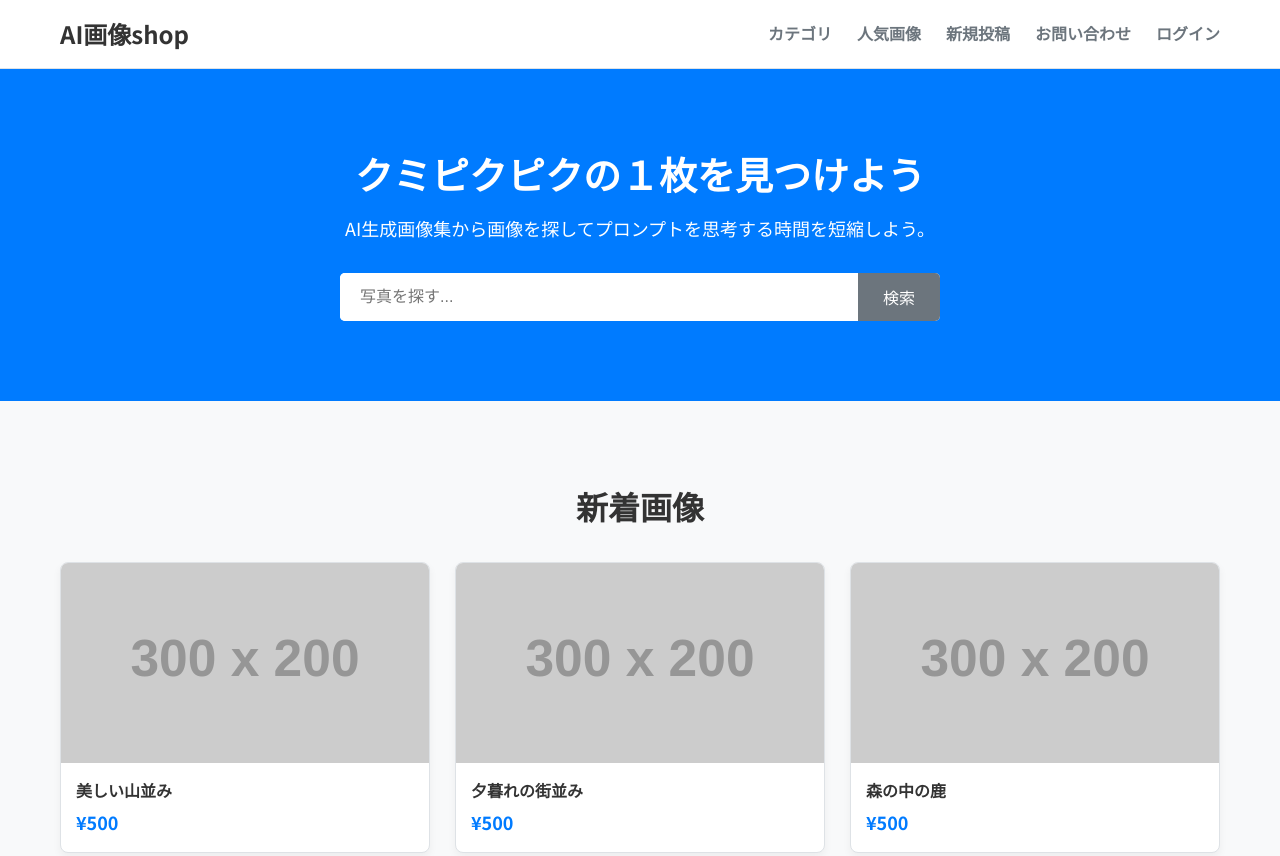
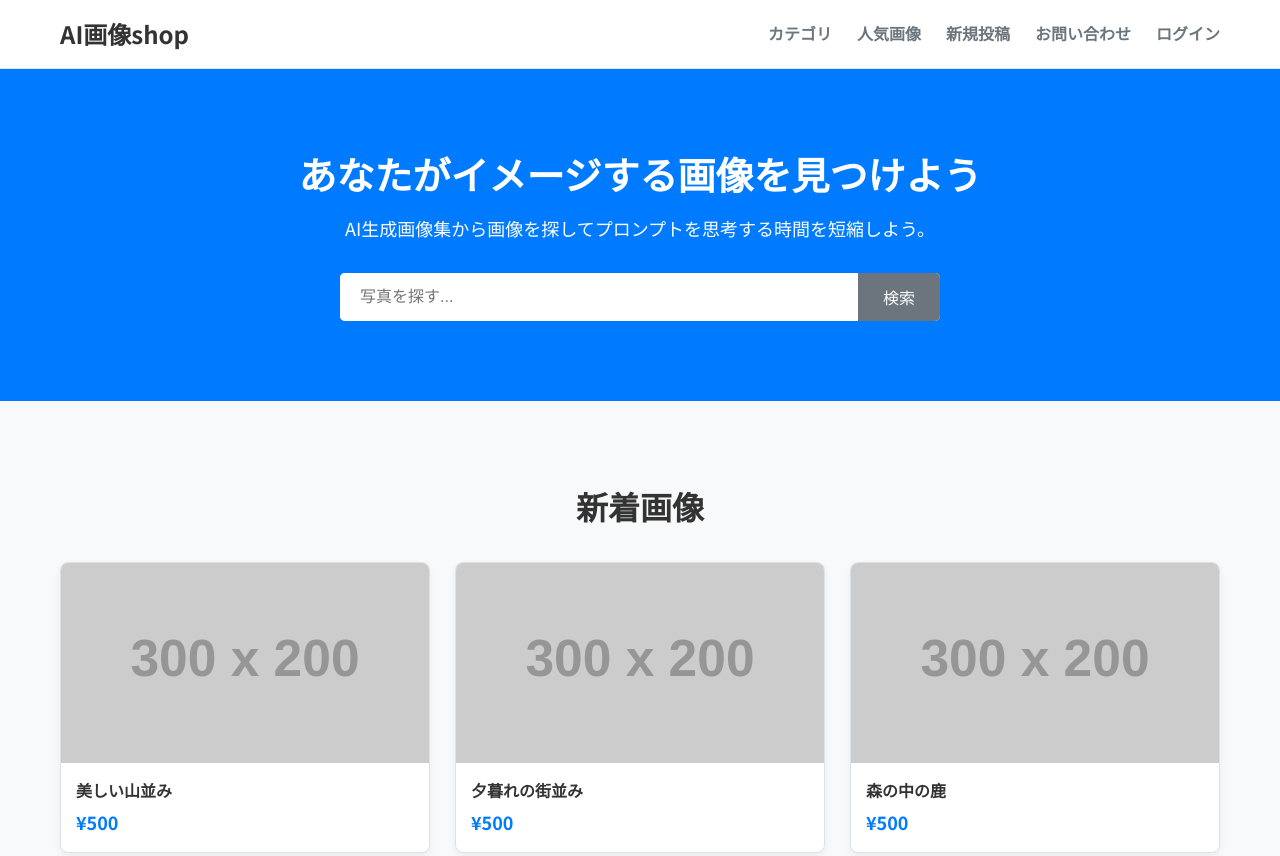
Before and after one commit to yasuyasudokyun/image-gallery-site, a plain HTML site: page index.html in a window 1280 px wide. Shown: the top 856 px of the page. Drawn offline with Linux system fonts and the light colour scheme; placeholder pictures from the web are drawn by us.

Commit message:
Update index.html

```diff
--- a/index.html
+++ b/index.html
@@ -28,7 +28,7 @@
     <main>
         <section class="hero-section">
             <div class="container">
-                <h2>クミピクピクの１枚を見つけよう</h2>
+                <h2>あなたがイメージする画像を見つけよう</h2>
                 <p>AI生成画像集から画像を探してプロンプトを思考する時間を短縮しよう。</p>
                 <div class="search-bar">
                     <input type="text" placeholder="写真を探す...">
```
